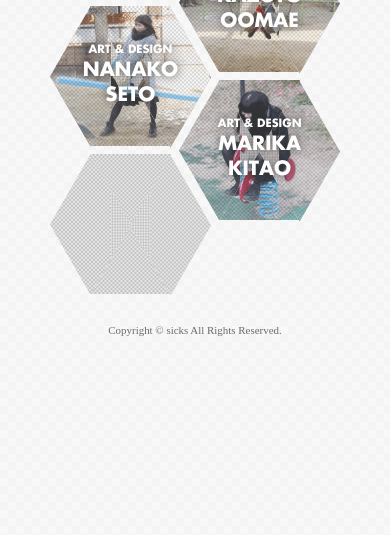
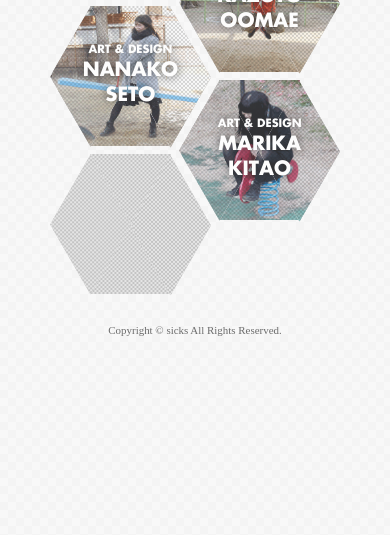
Before and after one commit to maekztn/sicks_top, a PHP site: page / in a window 390 px wide. Shown: the part 290-825 px from the top of the page. Run offline with PHP 8.4, Linux system fonts and the light colour scheme; some libraries are stand-ins or nearby versions.

Commit message:
sp時のbackgroundおかしかったの修正

```diff
--- a/css/index.css
+++ b/css/index.css
@@ -407,6 +407,7 @@ body{
   opacity: .8;
 }
 .member-txt {
+  text-align: center;
   pointer-events: none;
   position: absolute;
   z-index: 1000;
@@ -495,12 +496,12 @@ body{
     transform: rotate(45deg) scaleX(1.7321) translateY(-37.4145px);
   }
   .hexTop:after{
-    left: 0;
-    top: -47px;
-    background-position: left 18px top -11px;
+    left: 25px;
+    top: -20px;
   }
   .hexBottom:after{
-    background-position: right 20px center;
+    left: 27px;
+    top: -20px;
   }
   .member-txt{
     opacity: 1;
```
